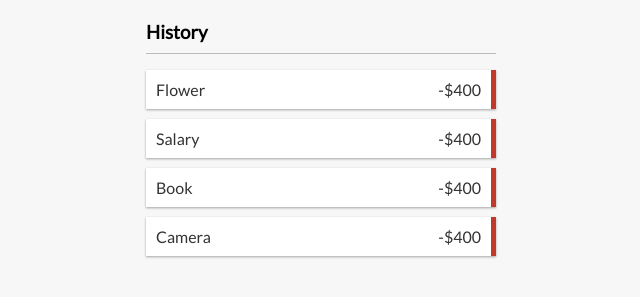
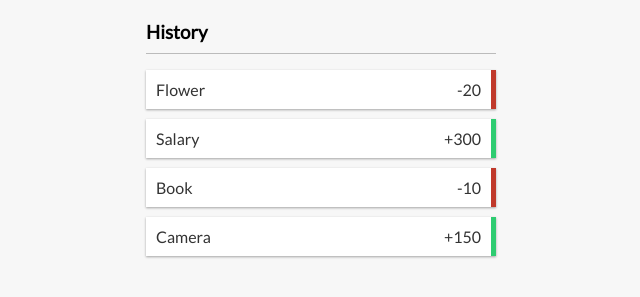
Before and after one commit to GEOFARL/expense-tracker, a React (Create React App) app: page / in a window 1280 px wide. Shown: the part 292-589 px from the top of the page, without its empty margins (319-959 px from the left). Built offline with nearby package versions, Linux system fonts and the light colour scheme.

Commit message:
Extract list item into a Transaction component

```diff
--- /dev/null
+++ b/src/components/Transaction.js
@@ -0,0 +1,12 @@
+import React from 'react';
+
+export const Transaction = ({ text, amount }) => {
+  const sign = amount > 0 ? '+' : '-';
+  return (
+    <li className={`${amount > 0 ? 'plus' : 'minus'}`}>
+      {text}
+      <span>{`${sign}${Math.abs(amount)}`}</span>
+      <button className="delete-btn">x</button>
+    </li>
+  );
+};
--- a/src/components/TransactionList.js
+++ b/src/components/TransactionList.js
@@ -1,5 +1,6 @@
 import React, { useContext } from 'react';
 import { GlobalContext } from '../context/GlobalState';
+import { Transaction } from './Transaction';
 
 export const TransactionList = () => {
   const { transactions } = useContext(GlobalContext);
@@ -9,11 +10,11 @@ export const TransactionList = () => {
       <h3>History</h3>
       <ul className="list">
         {transactions.map((transaction) => (
-          <li className="minus" key={transaction.id}>
-            {transaction.text}
-            <span>-$400</span>
-            <button className="delete-btn">x</button>
-          </li>
+          <Transaction
+            text={transaction.text}
+            key={transaction.id}
+            amount={transaction.amount}
+          />
         ))}
       </ul>
     </>
```
